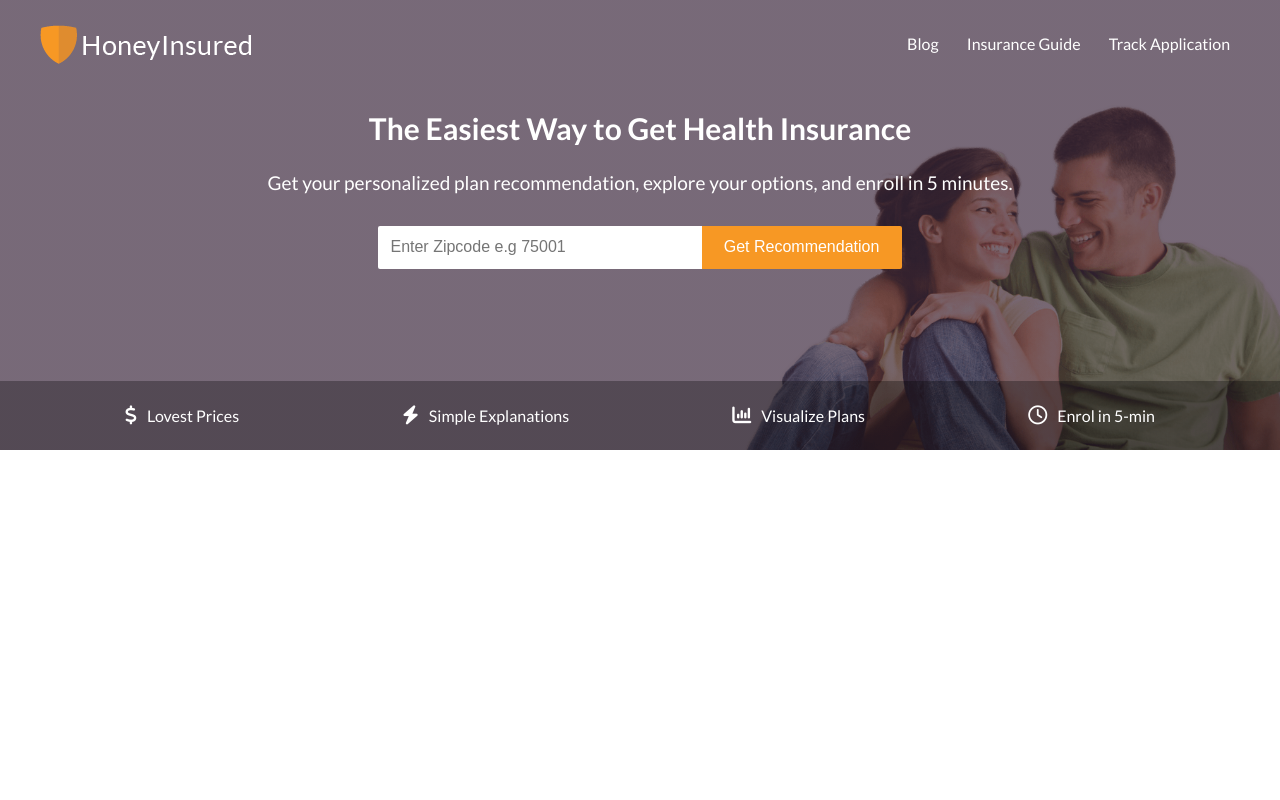
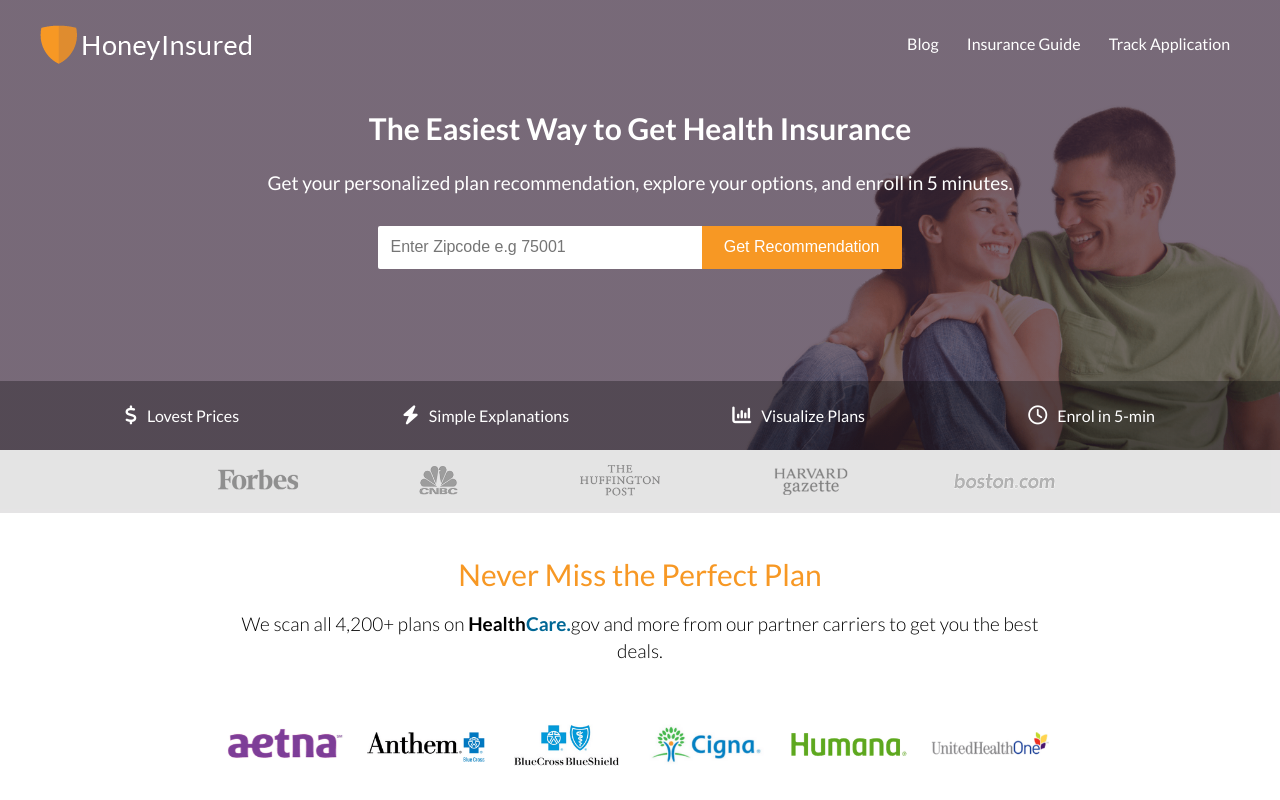
Before and after one commit to aliramazon/honeyInsured-frontpage, a PHP site: page /index.html in a window 1280 px wide. Run offline with PHP 8.4, Linux system fonts and the light colour scheme; some libraries are stand-ins or nearby versions.

Commit message:
Media and Providers section done

```diff
--- a/index.html
+++ b/index.html
@@ -40,8 +40,19 @@
                     </ul>
                 </div>
             </header><!--end of header-->
-            <section>
-
+            <section class="media-and-providers">
+                <div class="magazines">
+                    <img src="images/press.png" alt="Medias we were covered"/>
+                </div>
+                <div class="text">
+                    <h2>Never Miss the Perfect Plan</h2>
+                    <p>
+                        We scan all 4,200+ plans on <span id="site-first-part">Health</span><span id="site-second-part">Care.</span>gov and more from our partner carriers to get you the best deals.
+                    </p>
+                </div>
+                <div class="providers">
+                    <img src="images/carriers.png" alt="Healtcare providers"/>
+                </div>
             </section>
         </div>
     </body>
--- a/style.css
+++ b/style.css
@@ -30,7 +30,6 @@
 h1 {
     font-size: 30px;
     line-height: 42px;
-    font-family: 'Lato', arial, sans-serif;
 }
 
 h2 {
@@ -135,3 +134,62 @@
     margin-right: 10px;
     font-size: 19px;
 }
+
+/* ==========================Section Media and Providers========================== */
+
+
+/* magazines image */
+
+.magazines{
+    background-color: rgb(203,202,203);
+    padding: 10px 0;
+    text-align: center;
+    opacity: 0.5;
+    margin-bottom: 40px;
+
+}
+
+.magazines img {
+    height: 40px;
+    width: auto;
+}
+
+/* Text from section goes her */
+.media-and-providers {
+    padding: 0px 0px 20px 0;
+}
+.text {
+    width: 800px;
+    margin: auto;
+    text-align: center;
+}
+
+.text h2 {
+    margin-bottom: 15px;
+    color: #F79824;
+    font-weight: 400;
+}
+
+.text p {
+    font-weight: 300;
+    margin-bottom: 50px;
+}
+#site-first-part {
+    font-weight: 600;
+}
+
+#site-second-part {
+    font-weight: 600;
+    color: #006795;
+}
+
+/* Providers */
+
+.providers img {
+    height: 60px;
+    width: auto;
+}
+
+.providers {
+    text-align: center;
+}
```
